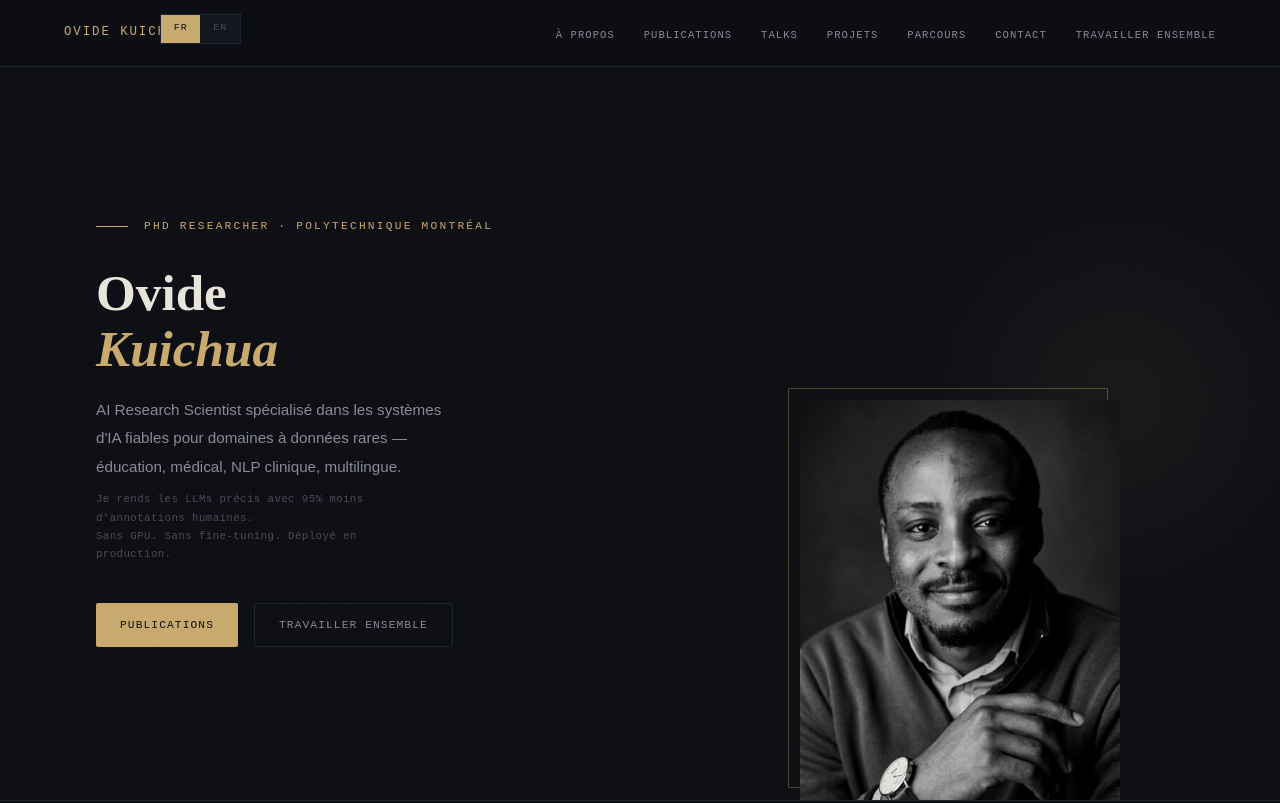
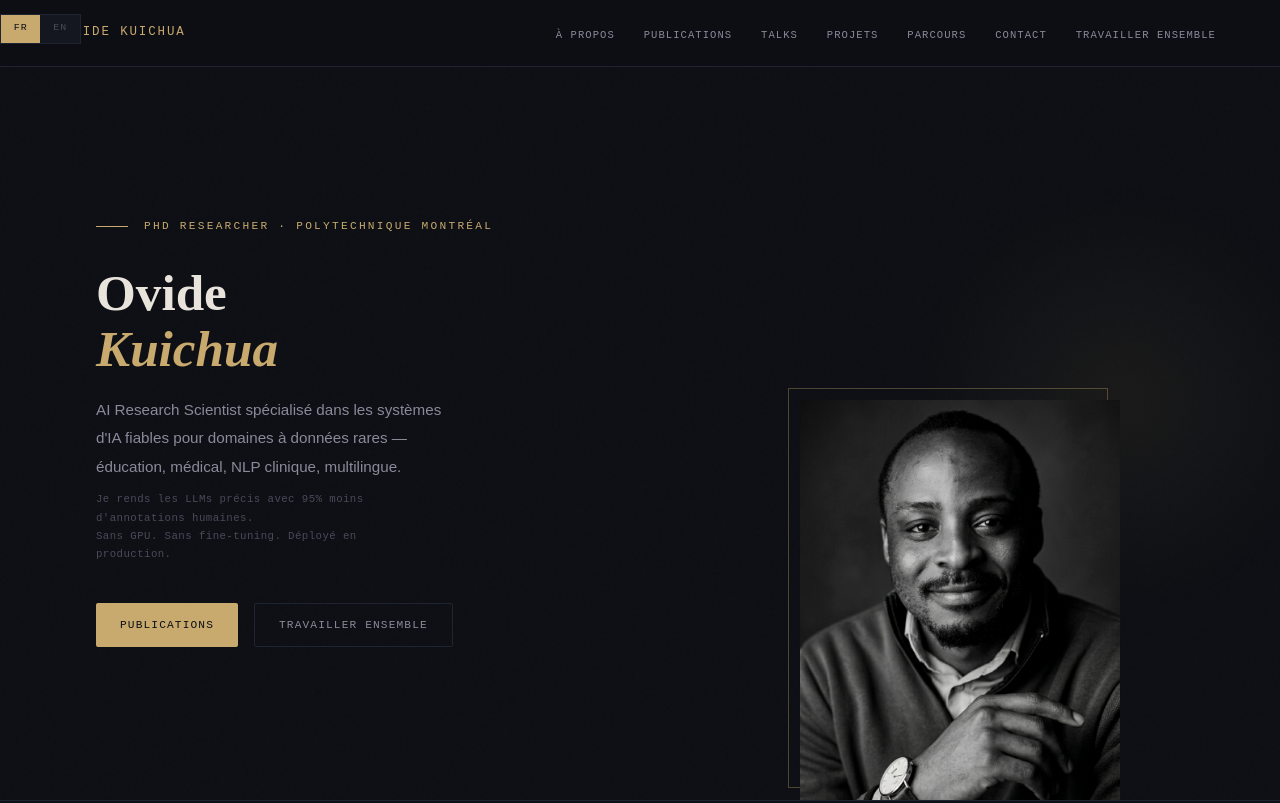
Before and after one commit to electronF/electronF.github.io, a plain HTML site: page index.html in a window 1280 px wide. Shown: the top 803 px of the page. Drawn offline with Linux system fonts and the light colour scheme.

Commit message:
Adjust fixed div positioning in index.html

```diff
--- a/index.html
+++ b/index.html
@@ -818,7 +818,7 @@
 </head>
 <body>
 
-<div style="position:fixed;top:0.85rem;left:10rem;z-index:200;display:flex;gap:0;border:1px solid var(--border);overflow:hidden;">
+<div style="position:fixed;top:0.85rem;left:auto;right:auto;z-index:200;display:flex;gap:0;border:1px solid var(--border);overflow:hidden;">
   <span style="font-family:'DM Mono',monospace;font-size:0.62rem;letter-spacing:0.1em;padding:0.35rem 0.8rem;background:var(--accent);color:#0d0f14;text-transform:uppercase;">FR</span>
   <a href="index-en.html" style="font-family:'DM Mono',monospace;font-size:0.62rem;letter-spacing:0.1em;padding:0.35rem 0.8rem;color:var(--text-muted);text-transform:uppercase;text-decoration:none;background:var(--surface);">EN</a>
 </div>
```
